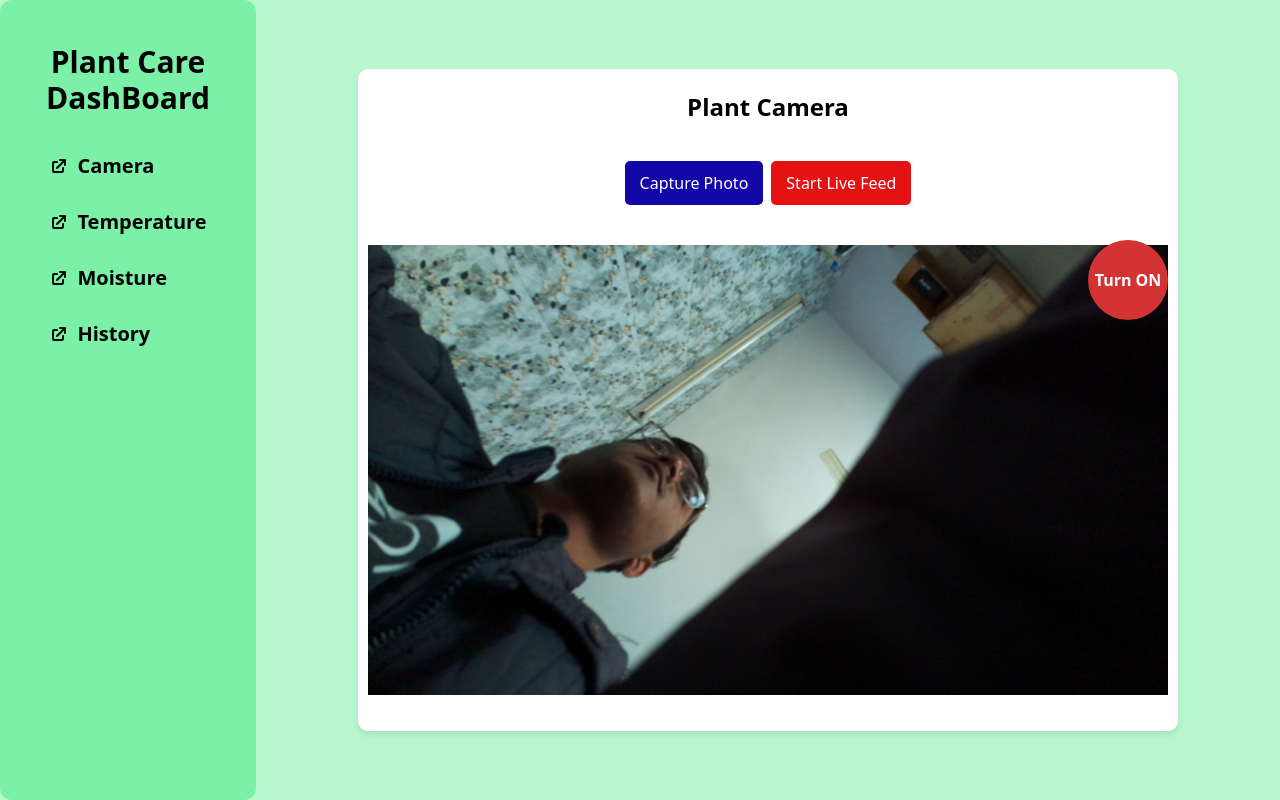
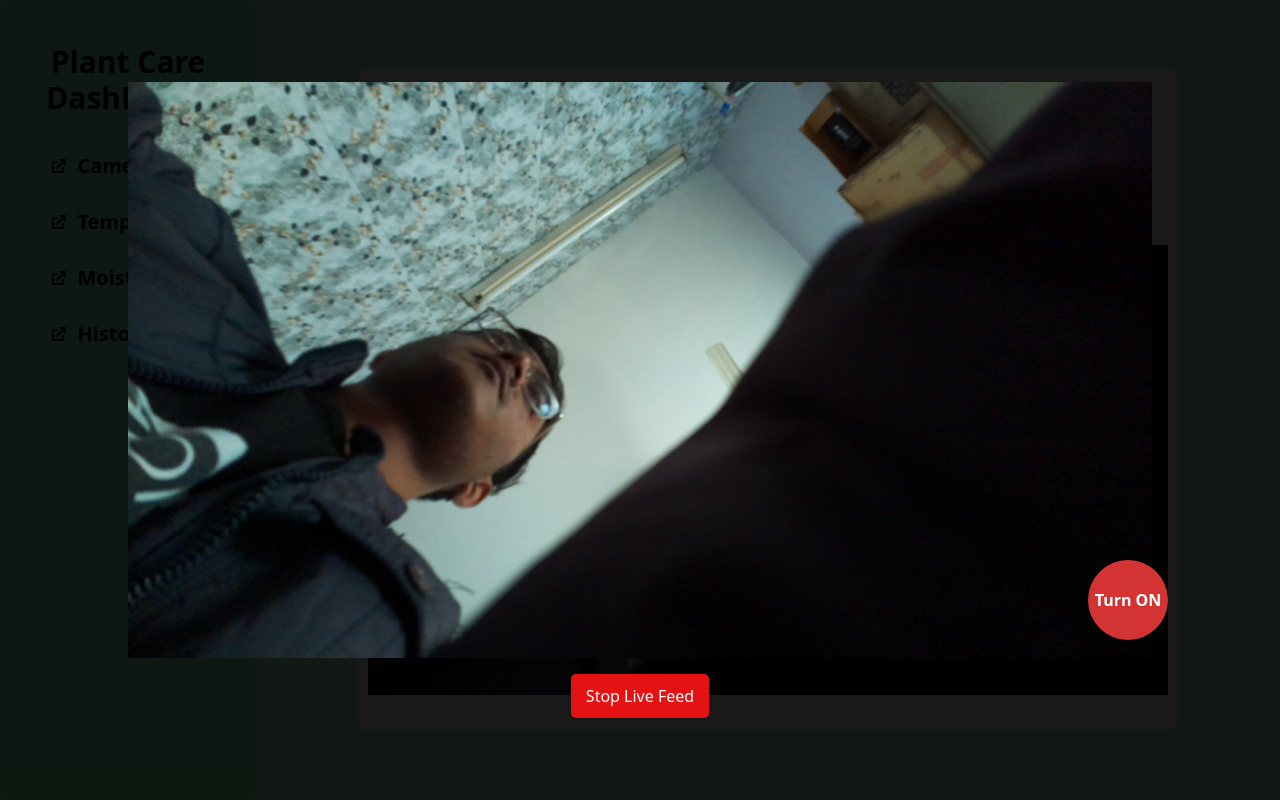
Before and after one commit to kartik912/plant-health, a React (Vite) app in the folder frontend/: page / in a window 1280 px wide. Built offline with nearby package versions, Linux system fonts and the light colour scheme.

Commit message:
adding tds data to the database

```diff
--- a/frontend/src/components/PlantCamera.jsx
+++ b/frontend/src/components/PlantCamera.jsx
@@ -5,9 +5,9 @@ import LightControl from "./LightControl";
 
 const PlantCamera = () => {
   const [isCapturing, setIsCapturing] = useState(false);
-  const [isLiveStreaming, setIsLiveStreaming] = useState(false);
+  const [isLiveStreaming, setIsLiveStreaming] = useState(true);
   const [capturedPhoto, setCapturedPhoto] = useState(null);
-  const [liveStreamImage, setLiveStreamImage] = useState(null);
+  const [liveStreamImage, setLiveStreamImage] = useState(true);
   const [socket, setSocket] = useState(null);
 
   const capturePhoto = async () => {
```
Also changed, not shown: 2 other files (tests, documents, lock files or other folders).
